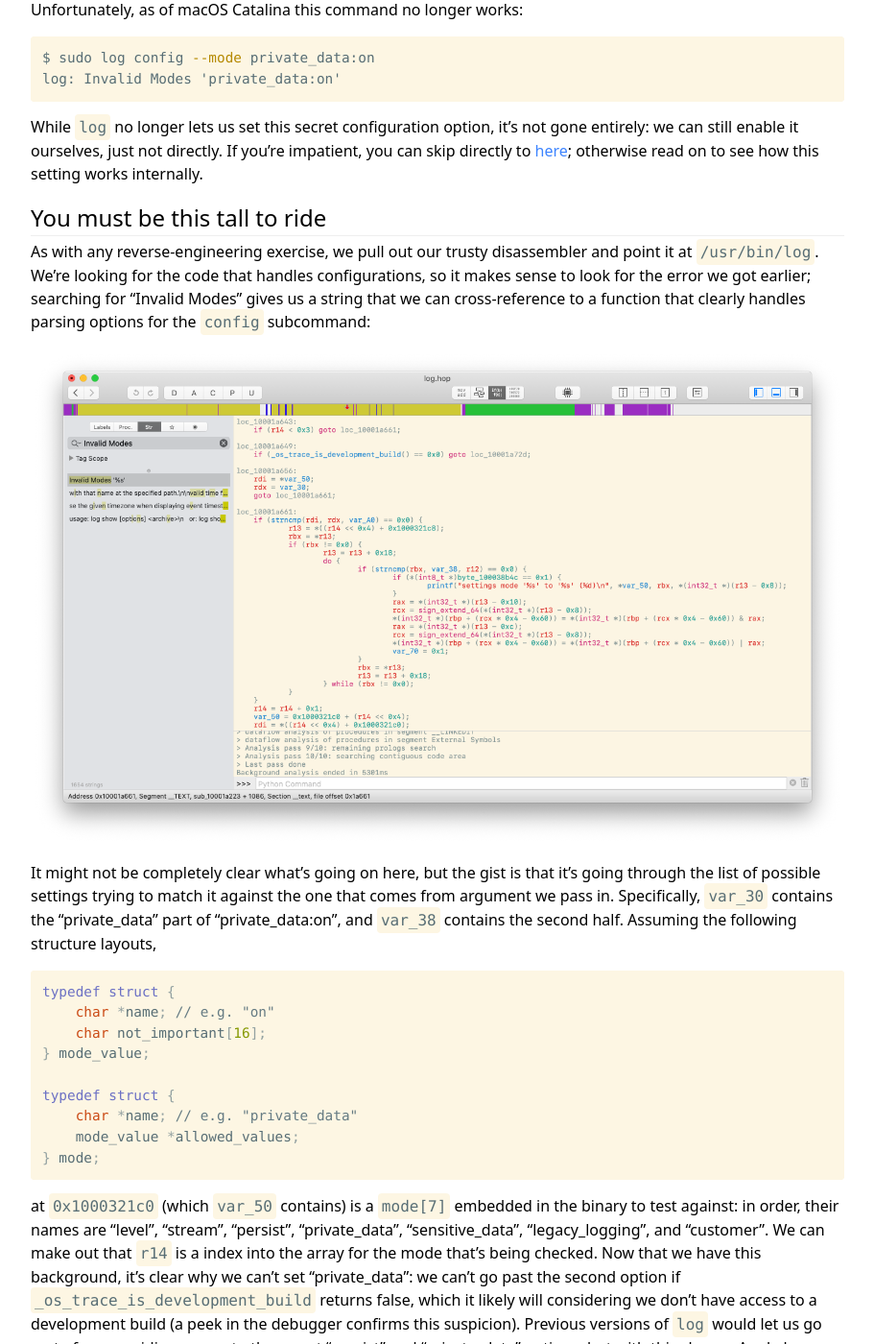
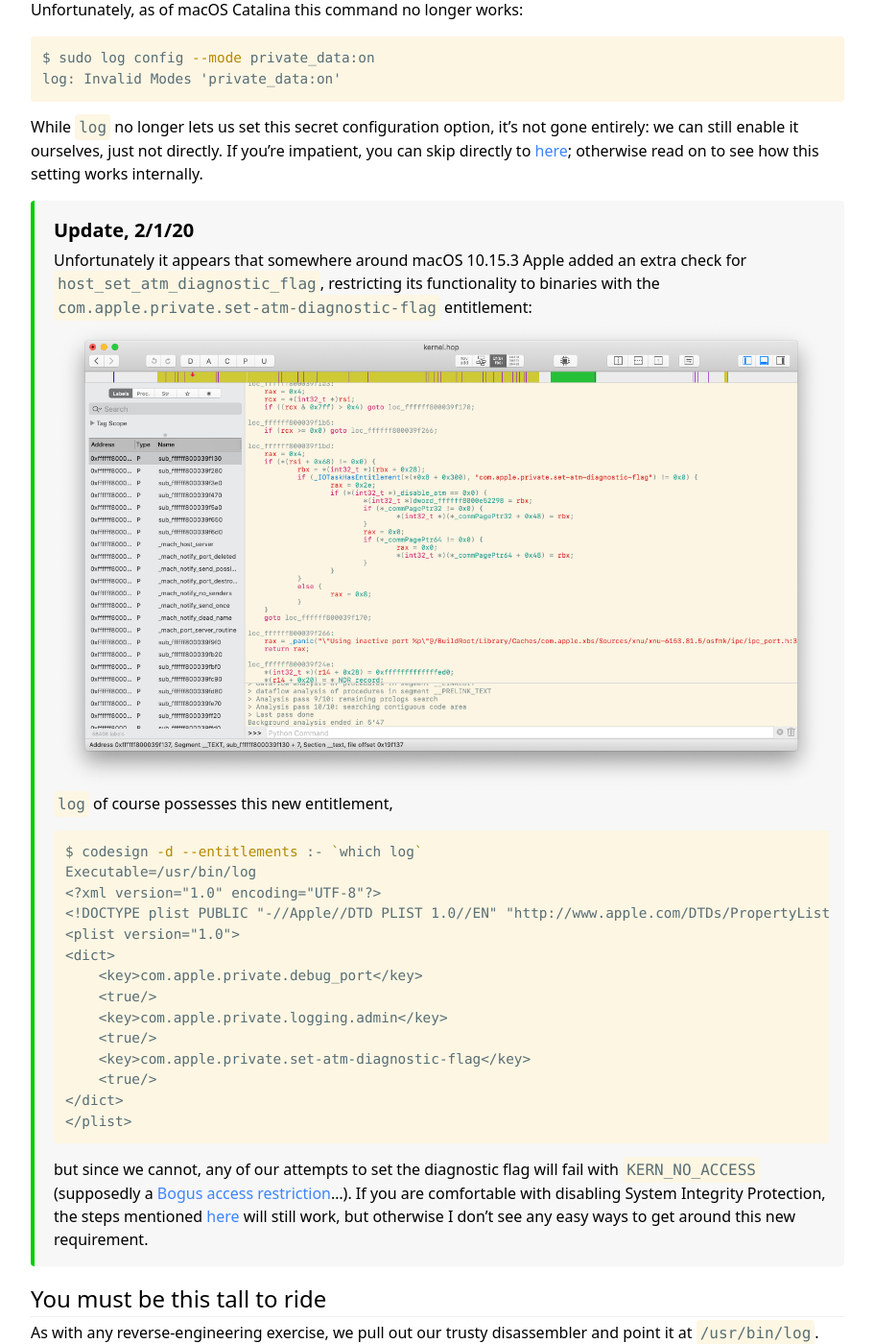
Before and after one commit to saagarjha/saagarjha.github.io, a Jekyll site: the page built from _posts/2019-09-29-making-os-log-public-on-macos-catalina/2019-09-29-making-os-log-public-on-macos-catalina.md, in a window 1280 px wide and 1400 px high, scrolled down 535 px. Shown: the whole window at 96% size, without its empty margins (184-1095 px from the left). Built offline with Jekyll 4.4.1, drawn with Linux system fonts in a browser that asks for light colours.

Commit message:
Add update regarding new checks in macOS 10.15.3

````diff
--- a/_posts/2019-09-29-making-os-log-public-on-macos-catalina/2019-09-29-making-os-log-public-on-macos-catalina.md
+++ b/_posts/2019-09-29-making-os-log-public-on-macos-catalina/2019-09-29-making-os-log-public-on-macos-catalina.md
@@ -21,6 +21,28 @@
 ```
 
 While `log` no longer lets us set this secret configuration option, it's not gone entirely: we can still enable it ourselves, just not directly. If you're impatient, you can skip directly to [here](#putting-it-all-together); otherwise read on to see how this setting works internally.
+
+{% capture update_2_1_20_code %}
+```console
+$ codesign -d --entitlements :- `which log`
+Executable=/usr/bin/log
+<?xml version="1.0" encoding="UTF-8"?>
+<!DOCTYPE plist PUBLIC "-//Apple//DTD PLIST 1.0//EN" "http://www.apple.com/DTDs/PropertyList-1.0.dtd">
+<plist version="1.0">
+<dict>
+	<key>com.apple.private.debug_port</key>
+	<true/>
+	<key>com.apple.private.logging.admin</key>
+	<true/>
+	<key>com.apple.private.set-atm-diagnostic-flag</key>
+	<true/>
+</dict>
+</plist>
+```
+{% endcapture %}
+{% assign update_2_1_20="Unfortunately it appears that somewhere around macOS 10.15.3 Apple added an extra check for `host_set_atm_diagnostic_flag`, restricting its functionality to binaries with the `com.apple.private.set-atm-diagnostic-flag` entitlement: ![Hopper disassembly of the kernel code invoked by host_set_atm_diagnostic_flag, showing a new entitlements check](HopperEntitlementCheck.png) `log` of course possesses this new entitlement, " | append: update_2_1_20_code | append: "but since we cannot, any of our attempts to set the diagnostic flag will fail with `KERN_NO_ACCESS` (supposedly a [Bogus access restriction](https://github.com/apple/darwin-xnu/blob/0a798f6738bc1db01281fc08ae024145e84df927/osfmk/mach/kern_return.h#L109)…). If you are comfortable with disabling System Integrity Protection, the steps mentioned [here](https://saagarjha.com/blog/2019/09/29/making-os-log-public-on-macos-catalina#enabling-private_data-by-hand) will still work, but otherwise I don't see any easy ways to get around this new requirement." %}
+
+{% include aside.html type="Update" date="2/1/20" content=update_2_1_20 %}
 
 ## You must be this tall to ride
 
````
Also changed, not shown: blog/2019/09/29/making-os-log-public-on-macos-catalina/HopperEntitlementCheck.png (added).
